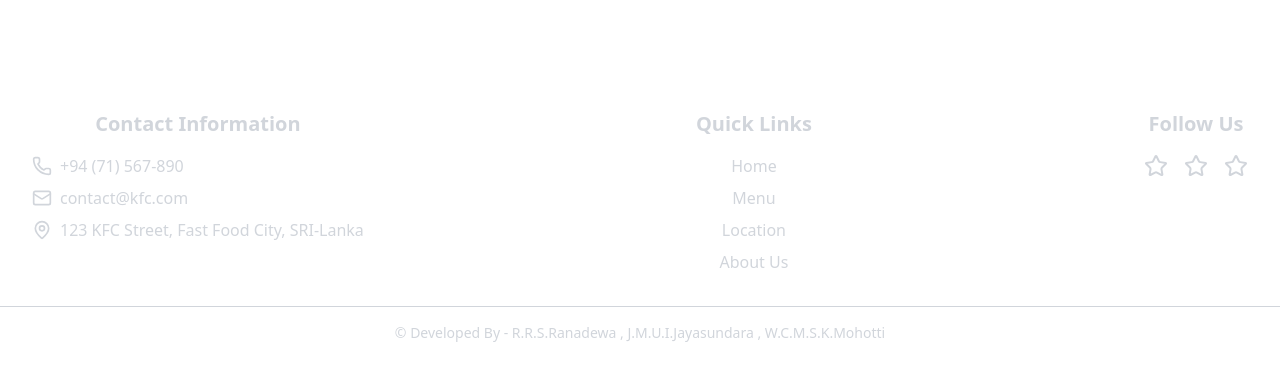
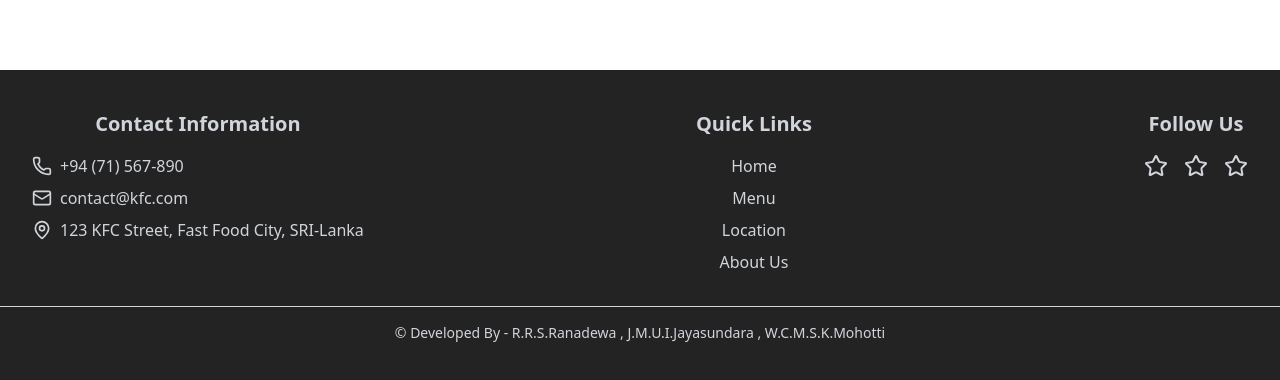
Before and after one commit to Daniru12/GITHUB-Practice, a React (Create React App) app in the folder frontend/: page / in a window 1280 px wide. Shown: the part 1102-1482 px from the top of the page. Built offline with nearby package versions, Linux system fonts and the light colour scheme.

Commit message:
footer color

```diff
--- a/frontend/tailwind.config.js
+++ b/frontend/tailwind.config.js
@@ -26,7 +26,7 @@ module.exports = {
           secondary: '#F3F4F6',
           tertiary: '#E5E7EB',
         },
-
+        footer : '#232323',
         offer : '#c0392b',
         offername : '#ecf0f1'
 
```
